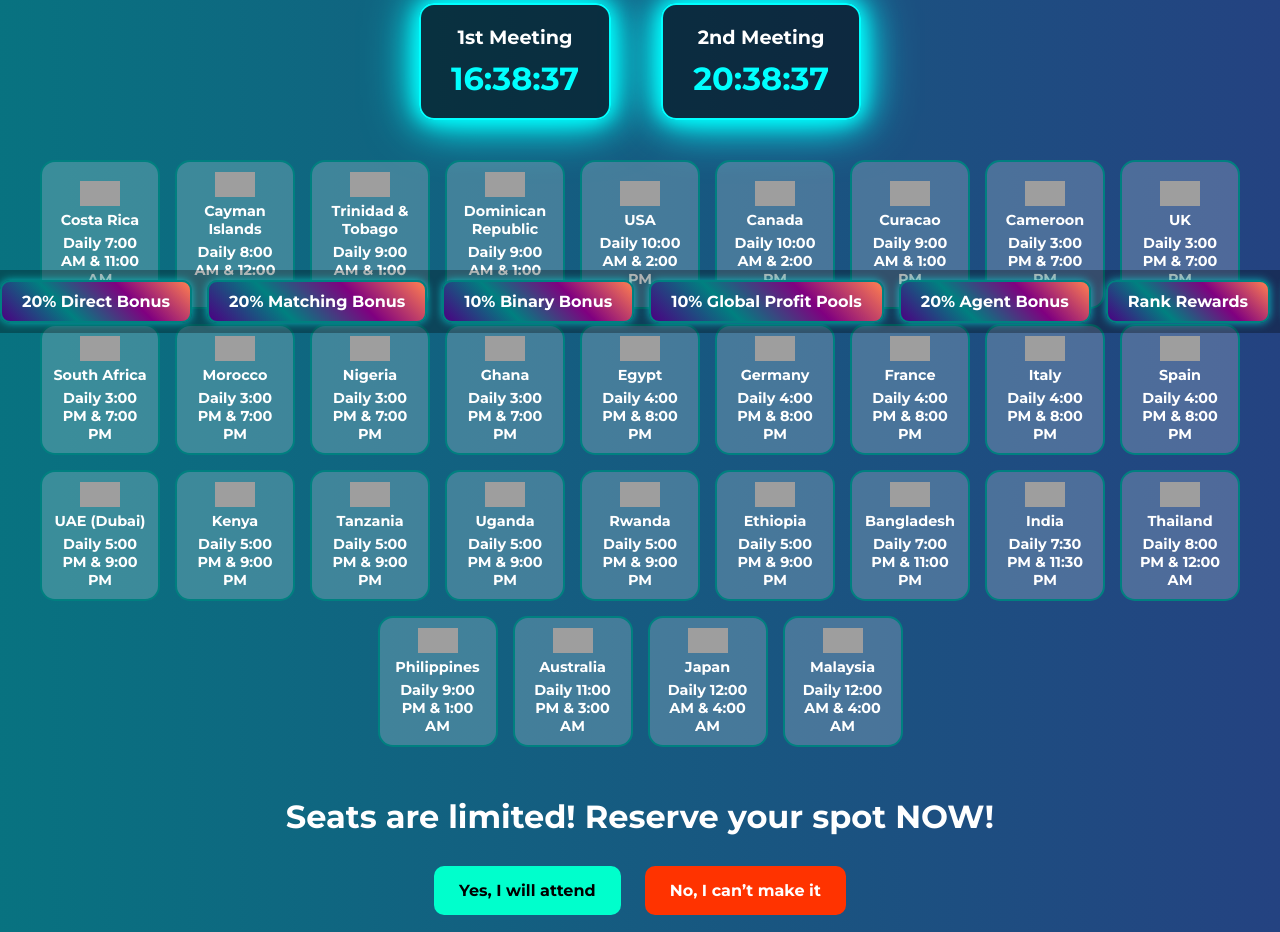
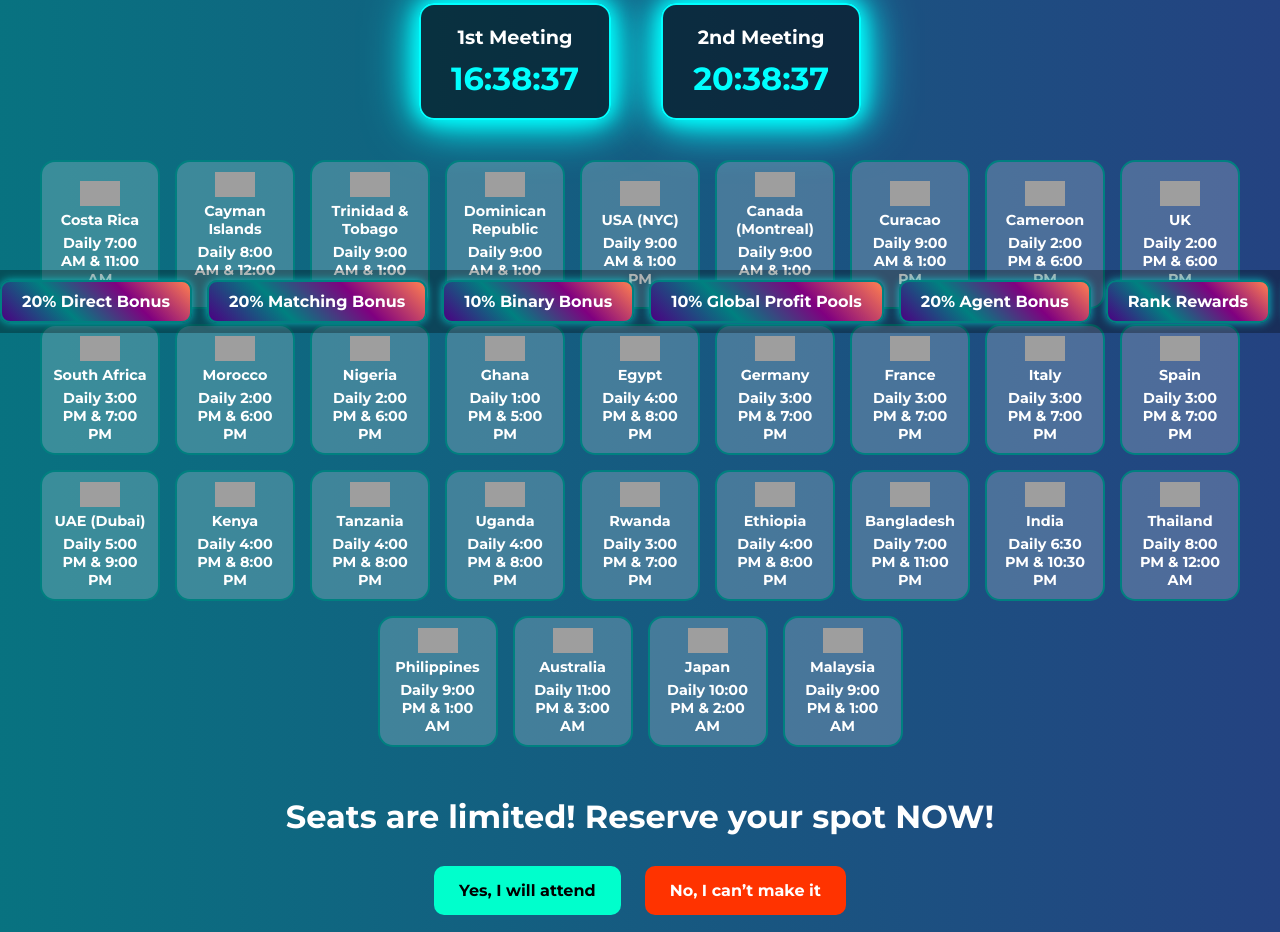
Before and after one commit to BossladyT/Daily-Webinars, a plain HTML site: page index.html in a window 1280 px wide. Shown: the part 467-1399 px from the top of the page. Drawn offline with nearby package versions, Linux system fonts and the light colour scheme; grey boxes are pictures that could not be loaded.

Commit message:
Update index.html

```diff
--- a/index.html
+++ b/index.html
@@ -107,33 +107,33 @@
   <div class="country-tab"><img src="https://flagcdn.com/w80/ky.png" alt="Cayman Islands">Cayman Islands <span>Daily 8:00 AM & 12:00 PM</span></div>
   <div class="country-tab"><img src="https://flagcdn.com/w80/tt.png" alt="Trinidad & Tobago">Trinidad & Tobago <span>Daily 9:00 AM & 1:00 PM</span></div>
   <div class="country-tab"><img src="https://flagcdn.com/w80/do.png" alt="Dominican Republic">Dominican Republic <span>Daily 9:00 AM & 1:00 PM</span></div>
-  <div class="country-tab"><img src="https://flagcdn.com/w80/us.png" alt="USA">USA <span>Daily 10:00 AM & 2:00 PM</span></div>
-  <div class="country-tab"><img src="https://flagcdn.com/w80/ca.png" alt="Canada">Canada <span>Daily 10:00 AM & 2:00 PM</span></div>
+  <div class="country-tab"><img src="https://flagcdn.com/w80/us.png" alt="USA">USA (NYC) <span>Daily 9:00 AM & 1:00 PM</span></div>
+  <div class="country-tab"><img src="https://flagcdn.com/w80/ca.png" alt="Canada">Canada (Montreal) <span>Daily 9:00 AM & 1:00 PM</span></div>
   <div class="country-tab"><img src="https://flagcdn.com/w80/cw.png" alt="Curacao">Curacao <span>Daily 9:00 AM & 1:00 PM</span></div>
-  <div class="country-tab"><img src="https://flagcdn.com/w80/cm.png" alt="Cameroon">Cameroon <span>Daily 3:00 PM & 7:00 PM</span></div>
-  <div class="country-tab"><img src="https://flagcdn.com/w80/gb.png" alt="UK">UK <span>Daily 3:00 PM & 7:00 PM</span></div>
+  <div class="country-tab"><img src="https://flagcdn.com/w80/cm.png" alt="Cameroon">Cameroon <span>Daily 2:00 PM & 6:00 PM</span></div>
+  <div class="country-tab"><img src="https://flagcdn.com/w80/gb.png" alt="UK">UK <span>Daily 2:00 PM & 6:00 PM</span></div>
   <div class="country-tab"><img src="https://flagcdn.com/w80/za.png" alt="South Africa">South Africa <span>Daily 3:00 PM & 7:00 PM</span></div>
-  <div class="country-tab"><img src="https://flagcdn.com/w80/ma.png" alt="Morocco">Morocco <span>Daily 3:00 PM & 7:00 PM</span></div>
-  <div class="country-tab"><img src="https://flagcdn.com/w80/ng.png" alt="Nigeria">Nigeria <span>Daily 3:00 PM & 7:00 PM</span></div>
-  <div class="country-tab"><img src="https://flagcdn.com/w80/gh.png" alt="Ghana">Ghana <span>Daily 3:00 PM & 7:00 PM</span></div>
+  <div class="country-tab"><img src="https://flagcdn.com/w80/ma.png" alt="Morocco">Morocco <span>Daily 2:00 PM & 6:00 PM</span></div>
+  <div class="country-tab"><img src="https://flagcdn.com/w80/ng.png" alt="Nigeria">Nigeria <span>Daily 2:00 PM & 6:00 PM</span></div>
+  <div class="country-tab"><img src="https://flagcdn.com/w80/gh.png" alt="Ghana">Ghana <span>Daily 1:00 PM & 5:00 PM</span></div>
   <div class="country-tab"><img src="https://flagcdn.com/w80/eg.png" alt="Egypt">Egypt <span>Daily 4:00 PM & 8:00 PM</span></div>
-  <div class="country-tab"><img src="https://flagcdn.com/w80/de.png" alt="Germany">Germany <span>Daily 4:00 PM & 8:00 PM</span></div>
-  <div class="country-tab"><img src="https://flagcdn.com/w80/fr.png" alt="France">France <span>Daily 4:00 PM & 8:00 PM</span></div>
-  <div class="country-tab"><img src="https://flagcdn.com/w80/it.png" alt="Italy">Italy <span>Daily 4:00 PM & 8:00 PM</span></div>
-  <div class="country-tab"><img src="https://flagcdn.com/w80/es.png" alt="Spain">Spain <span>Daily 4:00 PM & 8:00 PM</span></div>
+  <div class="country-tab"><img src="https://flagcdn.com/w80/de.png" alt="Germany">Germany <span>Daily 3:00 PM & 7:00 PM</span></div>
+  <div class="country-tab"><img src="https://flagcdn.com/w80/fr.png" alt="France">France <span>Daily 3:00 PM & 7:00 PM</span></div>
+  <div class="country-tab"><img src="https://flagcdn.com/w80/it.png" alt="Italy">Italy <span>Daily 3:00 PM & 7:00 PM</span></div>
+  <div class="country-tab"><img src="https://flagcdn.com/w80/es.png" alt="Spain">Spain <span>Daily 3:00 PM & 7:00 PM</span></div>
   <div class="country-tab"><img src="https://flagcdn.com/w80/ae.png" alt="UAE">UAE (Dubai) <span>Daily 5:00 PM & 9:00 PM</span></div>
-  <div class="country-tab"><img src="https://flagcdn.com/w80/ke.png" alt="Kenya">Kenya <span>Daily 5:00 PM & 9:00 PM</span></div>
-  <div class="country-tab"><img src="https://flagcdn.com/w80/tz.png" alt="Tanzania">Tanzania <span>Daily 5:00 PM & 9:00 PM</span></div>
-  <div class="country-tab"><img src="https://flagcdn.com/w80/ug.png" alt="Uganda">Uganda <span>Daily 5:00 PM & 9:00 PM</span></div>
-  <div class="country-tab"><img src="https://flagcdn.com/w80/rw.png" alt="Rwanda">Rwanda <span>Daily 5:00 PM & 9:00 PM</span></div>
-  <div class="country-tab"><img src="https://flagcdn.com/w80/et.png" alt="Ethiopia">Ethiopia <span>Daily 5:00 PM & 9:00 PM</span></div>
+  <div class="country-tab"><img src="https://flagcdn.com/w80/ke.png" alt="Kenya">Kenya <span>Daily 4:00 PM & 8:00 PM</span></div>
+  <div class="country-tab"><img src="https://flagcdn.com/w80/tz.png" alt="Tanzania">Tanzania <span>Daily 4:00 PM & 8:00 PM</span></div>
+  <div class="country-tab"><img src="https://flagcdn.com/w80/ug.png" alt="Uganda">Uganda <span>Daily 4:00 PM & 8:00 PM</span></div>
+  <div class="country-tab"><img src="https://flagcdn.com/w80/rw.png" alt="Rwanda">Rwanda <span>Daily 3:00 PM & 7:00 PM</span></div>
+  <div class="country-tab"><img src="https://flagcdn.com/w80/et.png" alt="Ethiopia">Ethiopia <span>Daily 4:00 PM & 8:00 PM</span></div>
   <div class="country-tab"><img src="https://flagcdn.com/w80/bd.png" alt="Bangladesh">Bangladesh <span>Daily 7:00 PM & 11:00 PM</span></div>
-  <div class="country-tab"><img src="https://flagcdn.com/w80/in.png" alt="India">India <span>Daily 7:30 PM & 11:30 PM</span></div>
+  <div class="country-tab"><img src="https://flagcdn.com/w80/in.png" alt="India">India <span>Daily 6:30 PM & 10:30 PM</span></div>
   <div class="country-tab"><img src="https://flagcdn.com/w80/th.png" alt="Thailand">Thailand <span>Daily 8:00 PM & 12:00 AM</span></div>
   <div class="country-tab"><img src="https://flagcdn.com/w80/ph.png" alt="Philippines">Philippines <span>Daily 9:00 PM & 1:00 AM</span></div>
   <div class="country-tab"><img src="https://flagcdn.com/w80/au.png" alt="Australia">Australia <span>Daily 11:00 PM & 3:00 AM</span></div>
-  <div class="country-tab"><img src="https://flagcdn.com/w80/jp.png" alt="Japan">Japan <span>Daily 12:00 AM & 4:00 AM</span></div>
-  <div class="country-tab"><img src="https://flagcdn.com/w80/my.png" alt="Malaysia">Malaysia <span>Daily 12:00 AM & 4:00 AM</span></div>
+  <div class="country-tab"><img src="https://flagcdn.com/w80/jp.png" alt="Japan">Japan <span>Daily 10:00 PM & 2:00 AM</span></div>
+  <div class="country-tab"><img src="https://flagcdn.com/w80/my.png" alt="Malaysia">Malaysia <span>Daily 9:00 PM & 1:00 AM</span></div>
 </div>
 
 </div>
```
